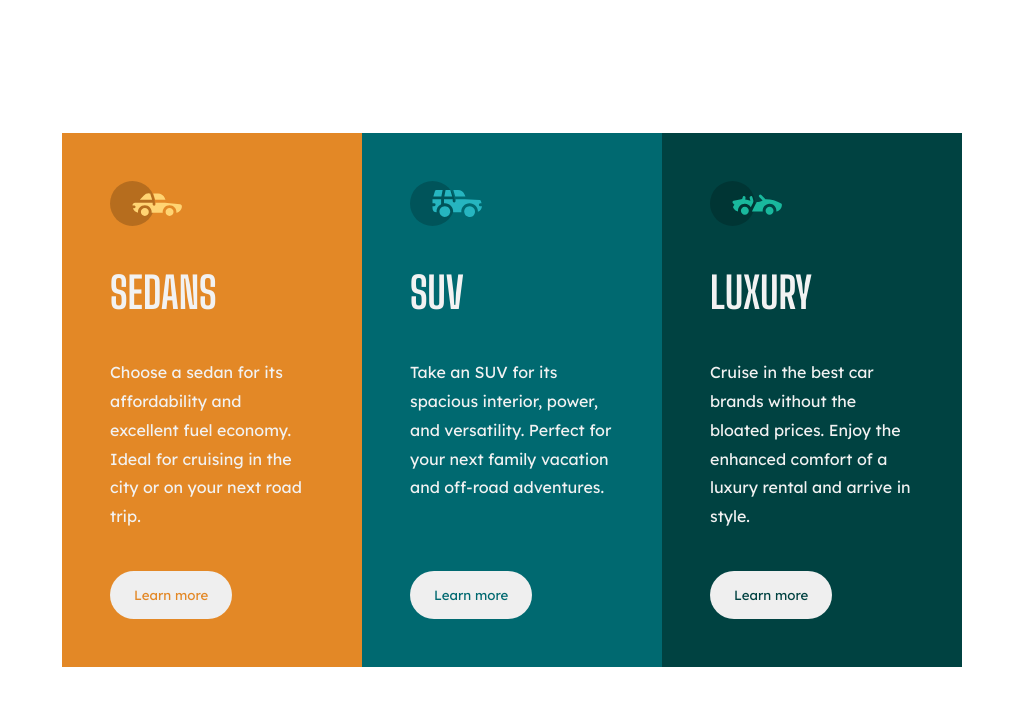
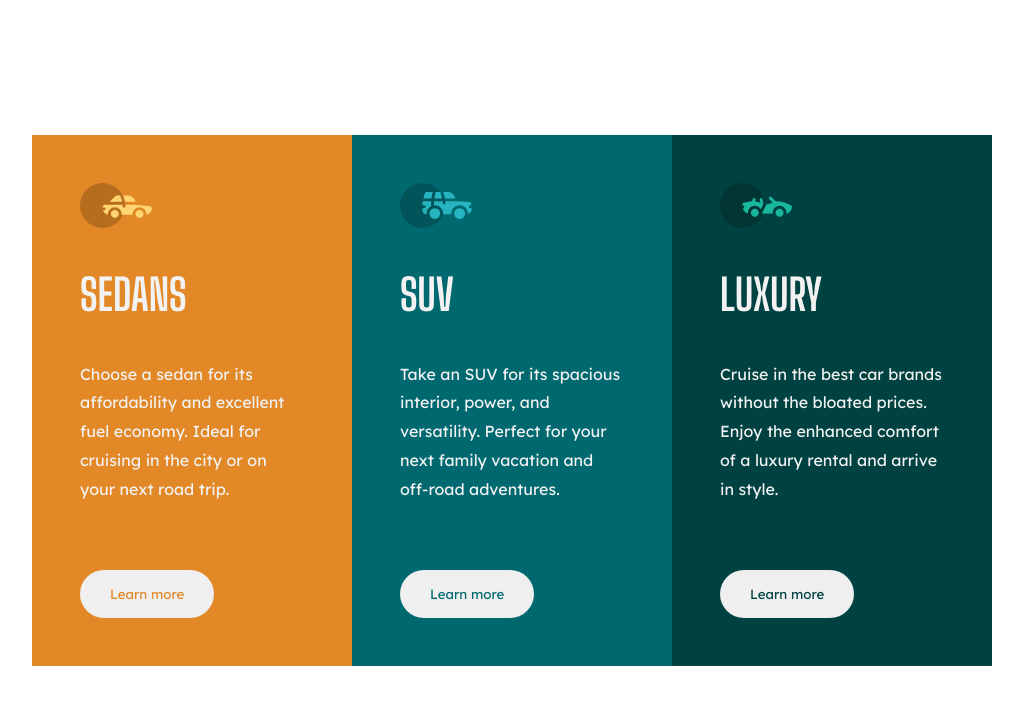
Before and after one commit to Marcoswodbarros/ThreeColumnPreviewCard, a React (Create React App) app in the folder card/: page / in a window 1280 px wide. Shown: the top 706 px of the page, without its empty margins (128-1151 px from the left). Built offline with nearby package versions, Linux system fonts and the light colour scheme.

Commit message:
Desktop: Refactoring sizes

```diff
--- a/card/src/Components/Button/Button.css
+++ b/card/src/Components/Button/Button.css
@@ -4,3 +4,7 @@ button {
     padding: 1rem 0;
     width: 60%;
 }
+
+button:hover {
+    cursor: pointer;
+}
--- a/card/src/Components/Card/Card.css
+++ b/card/src/Components/Card/Card.css
@@ -1,4 +1,8 @@
 .container {
+    align-items: center;
+    display: flex;
+    flex-direction: column;
+    justify-content: center;
     margin: 5rem 1rem;
 }
 
@@ -6,6 +10,7 @@
     color: var(--very-light-gray);
     display: flex;
     flex-direction: column;
+    max-width: 400px;
     padding: 3rem;
     row-gap: 2.5rem;
 }
@@ -28,20 +33,17 @@ h1 {
 @media screen and (min-width: 768px) {
 
     .container {
-        align-items: center;
-        display: flex;
         flex-direction: row;
         height: 100vh;
-        justify-content: center;
         margin: 0;
     }
 
     .card__container {
         flex-direction: column;
-        max-width: 300px;
+        max-width: 320px;
     }
 
     .card__text {
-        height: 172.781px;
+        height: 170px;
     }
 }
```
